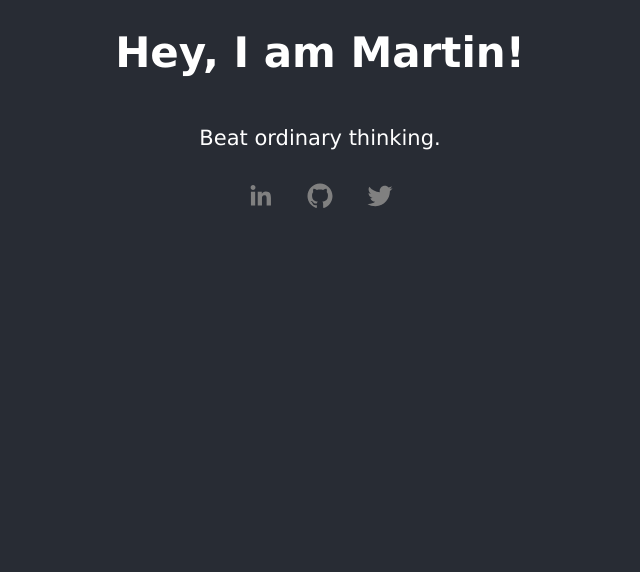
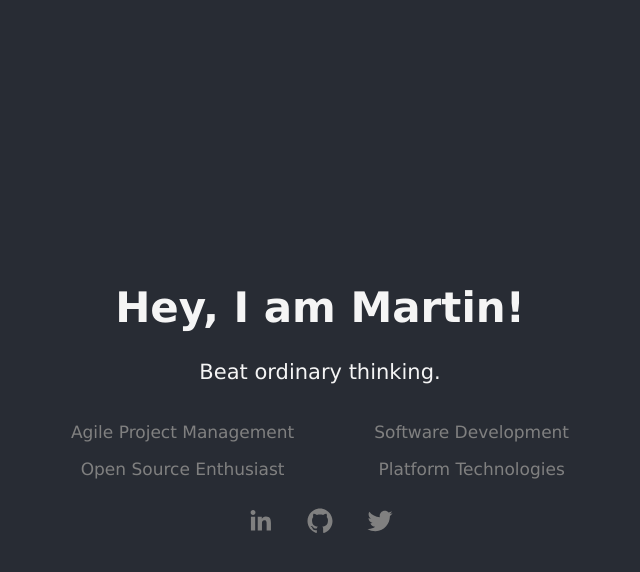
Before and after one commit to martnaum/hey, a React (Create React App) app: page / in a window 1280 px wide. Shown: the top 572 px of the page, without its empty margins (320-960 px from the left). Built offline with nearby package versions, Linux system fonts and the light colour scheme.

Commit message:
add description topics

```diff
--- a/src/App.css
+++ b/src/App.css
@@ -4,21 +4,26 @@
   text-align: center;
   font-size: calc(5px + 2vmin);
   font-family: "Lucida Sans Unicode", "Lucida Grande", sans-serif;
-  color: white;
-}
-
-.App-header {
+  color: whitesmoke;
   display: flex;
   flex-direction: column;
   align-items: center;
   justify-content: center;
 }
 
-.social {
-  display: flexbox;
+.social-icon {
+  margin-left: 5px;
+  margin-right: 5px;
 }
 
-.social-icon {
-  margin-left: 5px;
-  margin-right: 5px
+.description {
+  display: flex;
+  flex-direction: row;
+  color: grey;
+  font-size: calc(5px + 1.5vmin);
 }
+
+.descriptionBlock {
+  margin-left: calc(5vmin);
+  margin-right: calc(5vmin);
+}
--- a/src/App.js
+++ b/src/App.js
@@ -5,17 +5,27 @@ import { SocialIcon } from 'react-social-icons';
 function App() {
   return (
     <div className="App">
-      <header className="App-header">
+      <header>
         <h1>Hey, I am Martin!</h1>
+        <section>
+          <p>Beat ordinary thinking.</p>
+        </section>
       </header>
-      <section>
-        <p>Beat ordinary thinking.</p>
+      <section className="description">
+        <section className="descriptionBlock">
+          <p>Agile Project Management</p>
+          <p>Open Source Enthusiast</p>
+        </section>
+        <section className="descriptionBlock">
+          <p>Software Development</p>
+          <p>Platform Technologies</p>
+        </section>
       </section>
-      <section className="social">
+      <footer>
         <SocialIcon className="social-icon" fgColor="grey" bgColor="transparent" url="https://linkedin.com/in/martnaum"/>
         <SocialIcon className="social-icon" fgColor="grey" bgColor="transparent" url="https://github.com/martnaum"/>
         <SocialIcon className="social-icon" fgColor="grey" bgColor="transparent" url="https://twitter.com/martnaum"/>
-      </section>
+      </footer>
     </div>
   );
 }
```
